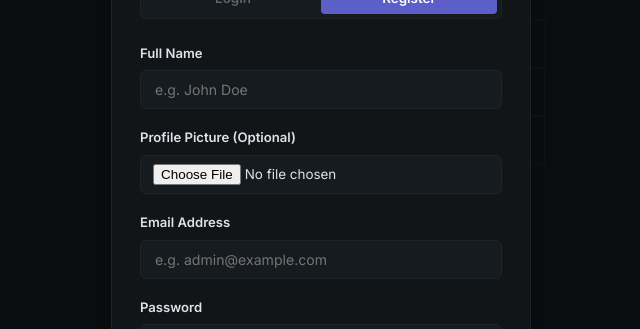
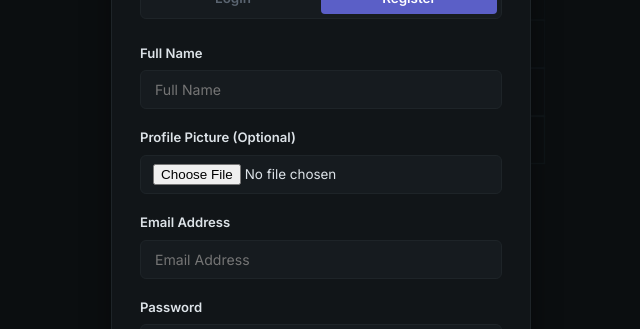
Before and after one commit to Raoufbaa/EEflasher-Release, a Next.js app: page /authenticate in a window 1280 px wide. Both pictures are taken after a click on the button "Register". Shown: the part 268-597 px from the top of the page, without its empty margins (319-959 px from the left). Built offline with nearby package versions, Linux system fonts and the light colour scheme; no server answers.

Commit message:
feat: implement authentication page with login and user registration functionality

```diff
--- a/src/app/authenticate/page.jsx
+++ b/src/app/authenticate/page.jsx
@@ -148,7 +148,7 @@ export default function Authenticate() {
                   required
                   value={name}
                   onChange={(e) => setName(e.target.value)}
-                  placeholder="e.g. John Doe"
+                  placeholder="Full Name"
                   disabled={loading}
                 />
               </div>
@@ -186,7 +186,7 @@ export default function Authenticate() {
               required
               value={email}
               onChange={(e) => setEmail(e.target.value)}
-              placeholder="e.g. admin@example.com"
+              placeholder="Email Address"
               disabled={loading}
             />
           </div>
```
